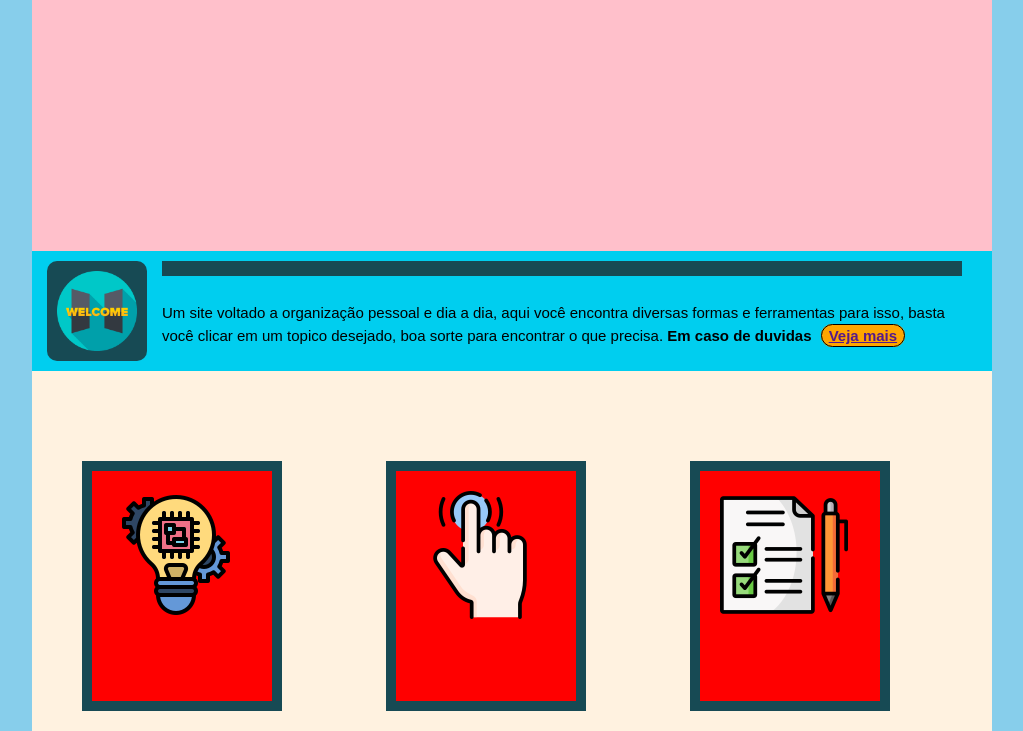
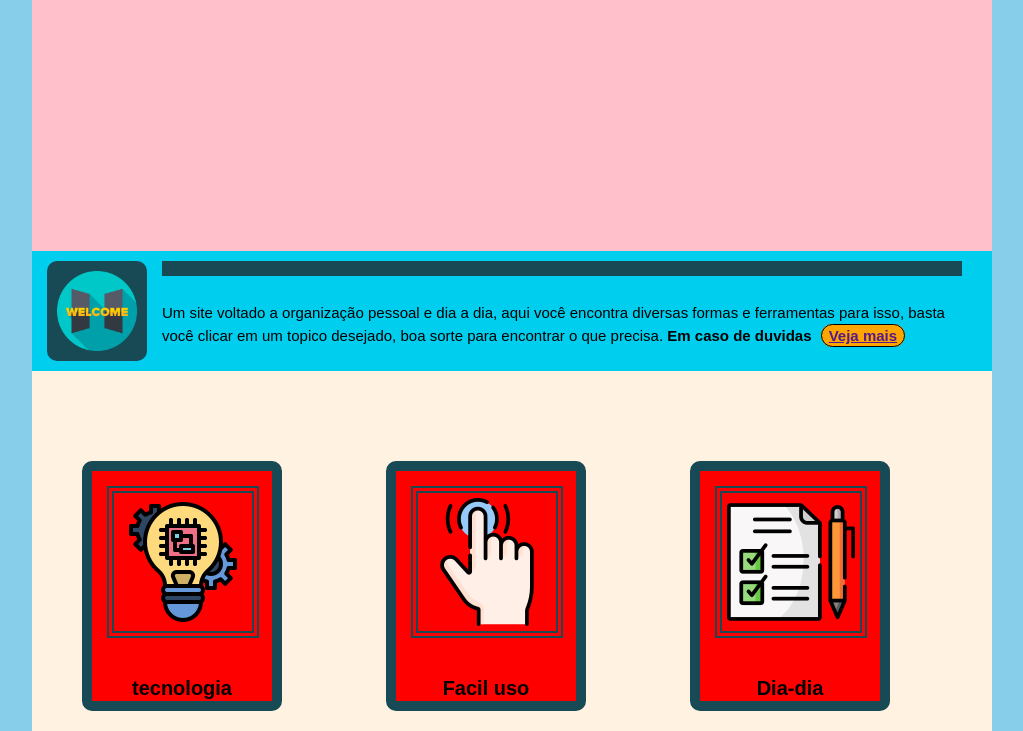
Before and after one commit to lhorran/Organize, a plain HTML site: page index.html in a window 1280 px wide. Shown: the part 221-952 px from the top of the page, without its empty margins (128-1151 px from the left). Drawn offline with Linux system fonts and the light colour scheme.

Commit message:
Atualização Topicos css
Atualizei os topicos, bordas e cores

```diff
--- a/css/topicos.css
+++ b/css/topicos.css
@@ -5,6 +5,7 @@
 	border-width: 10px;
 	border-style: solid;
 	border-color: #174A54;
+	border-radius: 10px;
 	display: inline-block;
 	background-color: red;
 	width: 180px;
@@ -17,10 +18,19 @@
 }
 
  .imagem{
-	padding: 20px;
+	padding: 15px;
+}
+ .imagem img{
+ 	border-style: double;
+ 	border-width: 7px;
+ 	border-color: #174A54 ;
+ 	padding: 5px;
+
+
 }
 .titulo{
 	text-align: center;
 	font-family: arial;
 	font-size: 20px;
+	color: black;
 }
```
